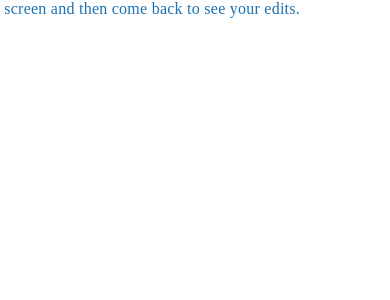
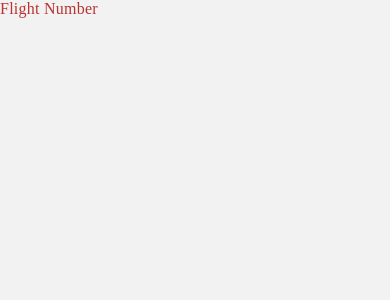
Before and after one commit to andrzmc/TrackYourFligthApp, a React Native app: screen / in a window 390 px wide. Shown: the top 300 px of the page. Built offline with nearby package versions, Linux system fonts and the light colour scheme.

Commit message:
chore: install react navigation and configure default main screens

```diff
--- a/App.tsx
+++ b/App.tsx
@@ -1,17 +1,8 @@
 import React from 'react';
 import GlobalConfigurationModule from '@/modules/global/global-configuration';
-import TyfTypography from '@/elements/tyf-typography/tyf-typography';
 
 const App = () => {
-  return (
-    <GlobalConfigurationModule>
-      <TyfTypography
-        text=" screen and then come back to see your edits."
-        color="Secondary"
-        variant="Paragraph"
-      />
-    </GlobalConfigurationModule>
-  );
+  return <GlobalConfigurationModule />;
 };
 
 export default App;
--- a/package.json
+++ b/package.json
@@ -20,8 +20,12 @@
   },
   "dependencies": {
     "@react-navigation/native": "^6.1.9",
+    "@react-navigation/native-stack": "^6.9.17",
+    "@react-navigation/stack": "^6.3.20",
     "react": "18.2.0",
     "react-native": "0.73.3",
+    "react-native-safe-area-context": "^4.9.0",
+    "react-native-screens": "^3.29.0",
     "styled-components": "^6.1.8"
   },
   "devDependencies": {
--- a/src/components/modules/global/global-configuration.tsx
+++ b/src/components/modules/global/global-configuration.tsx
@@ -1,11 +1,11 @@
-import {ChildrenProps} from '@/models/interfaces/global/children';
+import HomeNavigation from '@/navigation/home/navigation';
 import {ColorLightStyle, ColorPrimaryStyle} from '@/styles/global/colors';
+import {NavigationContainer} from '@react-navigation/native';
 import React, {FC, useEffect, useState} from 'react';
-import {View, useColorScheme} from 'react-native';
+import {useColorScheme} from 'react-native';
+import {SafeAreaProvider} from 'react-native-safe-area-context';
 
-const GlobalConfigurationModule: FC<ChildrenProps> = props => {
-  const {children} = props;
-
+const GlobalConfigurationModule: FC = () => {
   const isDarkMode = useColorScheme() === 'dark';
 
   const [backgroundColor, setBackgroundColor] = useState<string>();
@@ -23,7 +23,13 @@ const GlobalConfigurationModule: FC<ChildrenProps> = props => {
     setBackgroundColor(isDarkMode ? ColorPrimaryStyle : ColorLightStyle);
   };
 
-  return <View style={{backgroundColor}}>{children}</View>;
+  return (
+    <SafeAreaProvider style={{backgroundColor}}>
+      <NavigationContainer>
+        <HomeNavigation />
+      </NavigationContainer>
+    </SafeAreaProvider>
+  );
 };
 
 export default GlobalConfigurationModule;
--- /dev/null
+++ b/src/models/interfaces/navigation/stack-screen.ts
@@ -0,0 +1,8 @@
+import {NativeStackNavigationOptions} from '@react-navigation/native-stack';
+import {FC} from 'react';
+
+export interface StackScreen {
+  name: string;
+  component: FC | React.ReactNode;
+  options?: NativeStackNavigationOptions;
+}
--- /dev/null
+++ b/src/navigation/home/navigation.tsx
@@ -0,0 +1,22 @@
+import React, {FC} from 'react';
+import HomeStackScreens from './screens';
+import {createNativeStackNavigator} from '@react-navigation/native-stack';
+
+const HomeNavigation: FC = () => {
+  const Stack = createNativeStackNavigator();
+
+  return (
+    <Stack.Navigator initialRouteName="HomeMainScreen">
+      {HomeStackScreens.map(item => (
+        <Stack.Screen
+          key={item.name}
+          name={item.name}
+          component={item.component}
+          options={item.options}
+        />
+      ))}
+    </Stack.Navigator>
+  );
+};
+
+export default HomeNavigation;
--- /dev/null
+++ b/src/navigation/home/screens.tsx
@@ -0,0 +1,22 @@
+import {StackScreen} from '@/models/interfaces/navigation/stack-screen';
+import HomeDestinationScreen from '@/screens/home/destination';
+import HomeMainScreen from '@/screens/home/main';
+
+const HomeStackScreens: StackScreen[] = [
+  {
+    component: HomeMainScreen,
+    name: 'HomeMainScreen',
+    options: {
+      headerShown: false,
+    },
+  },
+  {
+    component: HomeDestinationScreen,
+    name: 'HomeDestinationScreen',
+    options: {
+      headerShown: false,
+    },
+  },
+];
+
+export default HomeStackScreens;
--- /dev/null
+++ b/src/screens/home/destination.tsx
@@ -0,0 +1,13 @@
+import TyfTypography from '@/elements/tyf-typography/tyf-typography';
+import React, {FC} from 'react';
+import {SafeAreaView} from 'react-native';
+
+const HomeDestinationScreen: FC = () => {
+  return (
+    <SafeAreaView>
+      <TyfTypography text="Destination" />
+    </SafeAreaView>
+  );
+};
+
+export default HomeDestinationScreen;
--- /dev/null
+++ b/src/screens/home/main.tsx
@@ -0,0 +1,13 @@
+import TyfTypography from '@/elements/tyf-typography/tyf-typography';
+import React, {FC} from 'react';
+import {SafeAreaView} from 'react-native-safe-area-context';
+
+const HomeMainScreen: FC = () => {
+  return (
+    <SafeAreaView>
+      <TyfTypography text="Flight Number" color="Error" />
+    </SafeAreaView>
+  );
+};
+
+export default HomeMainScreen;
```
Also changed, not shown: 3 other files (tests, documents, lock files or other folders).
